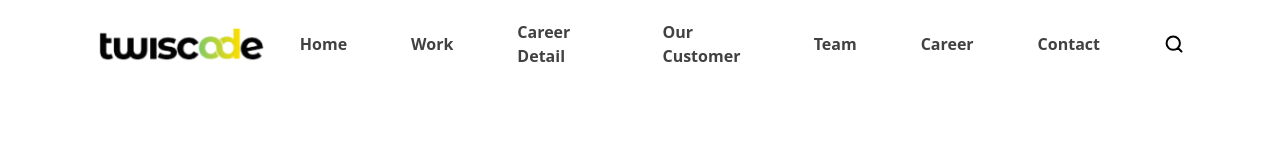
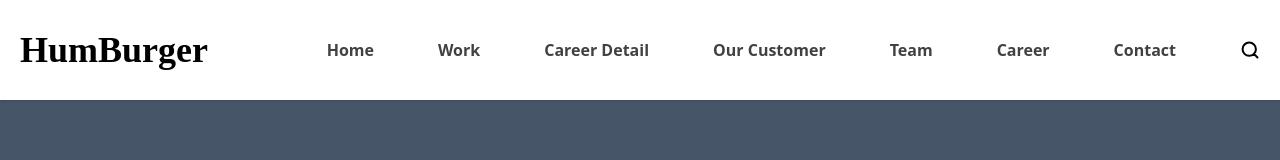
Before and after one commit to Sunita-Gurau/Humburger-Menu, a plain HTML site: page index.html in a window 1280 px wide. Drawn offline with nearby package versions, Linux system fonts and the light colour scheme.

Commit message:
made nav items hidden for small devices

```diff
--- a/index.html
+++ b/index.html
@@ -7,8 +7,35 @@
     <script src="https://cdn.tailwindcss.com"></script>
        <title>HumBurger Menu</title>
   </head>
-  <body>
-    <header class="flex items-center mx-24  justify-between">
+  <body class="bg-slate-600 ">
+
+    <nav class="bg-[#ffffff] shadow p-5 lg:flex lg:items-center lg:justify-between">
+        <div>
+            <span class="text-4xl font-black font-[Poppins] cursor-pointer">
+               <a href="index.html"> HumBurger</a>
+            </span>
+
+        </div>
+        <ul class=" font-bold z-[-1] text-[#414141] lg:items-center lg:flex lg:z-auto lg:static absolute bg-[#ffffff]  w-full left-0 lg:w-auto lg:py-0 py:4 lg:pl-0 pl-7 lg:opacity-100 opacity-0">
+            <li class="hover:border-b-4 border-[#414141] py-3 mx-8"><a href="index.html">Home</a></li>
+            <li class="hover:border-b-4 border-[#414141] py-3 mx-8"><a href="#">Work</a></li>
+            <li class="hover:border-b-4 border-[#414141] py-3 mx-8"><a href="career-detail.html">Career Detail</a></li>
+            <li class="hover:border-b-4 border-[#414141] py-3 mx-8"><a href="#">Our Customer</a></li>
+            <li class="hover:border-b-4 border-[#414141] py-3 mx-8"><a href="#">Team</a></li>
+            <li class="hover:border-b-4 border-[#414141] py-3 mx-8"><a href="career.html">Career</a></li>
+            <li class="hover:border-b-4 border-[#414141] py-3 mx-8"><a href="#">Contact</a></li>
+            <li class="pl-8 py-5">
+              <a href="#"><svg width="20" height="20" fill="none" xmlns="http://www.w3.org/2000/svg"><path d="M9.167 15.833a6.667 6.667 0 1 0 0-13.333 6.667 6.667 0 0 0 0 13.333ZM17.5 17.5l-3.625-3.625" stroke="#000" stroke-width="2" stroke-linecap="round" stroke-linejoin="round"/></svg>
+
+              </a>
+            </li>
+          </ul>
+    </nav>
+
+
+
+
+    <!-- <header class="flex items-center mx-24 justify-between">
         <div class="twiscode_logo">
           <a href="index.html">
             <img src="images/logo twiscode 4.png" alt="TwisCode"
@@ -31,7 +58,7 @@
             </li>
           </ul>
         </div>
-      </header>
+      </header> -->
 
 
 
```
